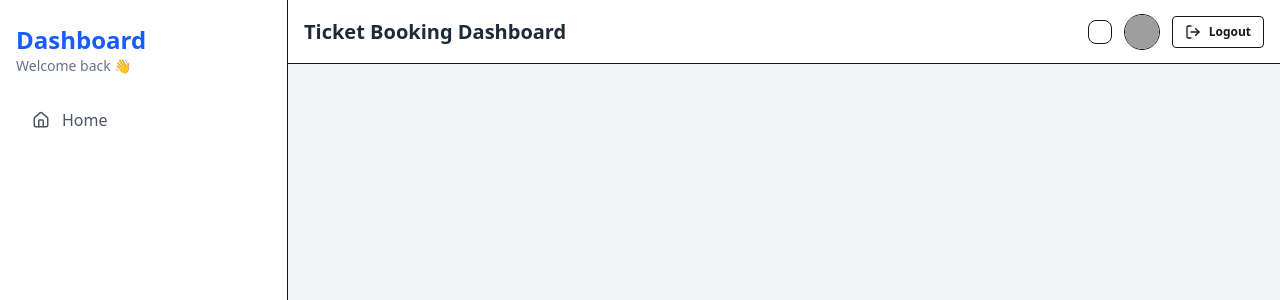
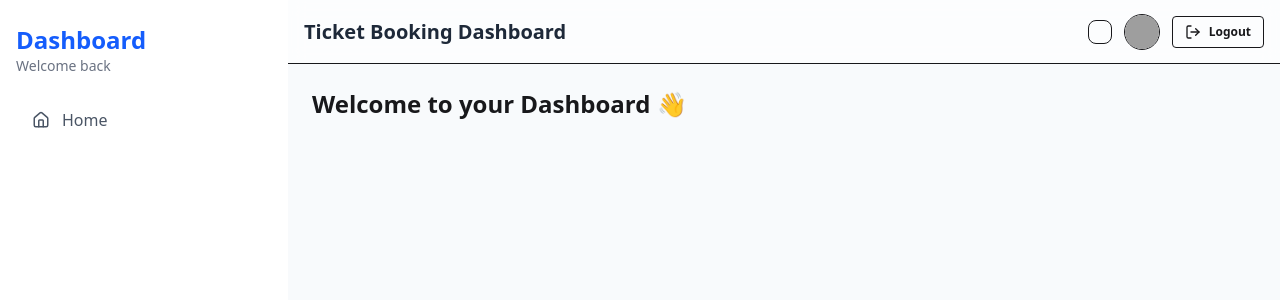
Before and after one commit to Badsha012/online--ticket-booking-platform-client-side, a React (Vite) app: page /dashboard in a window 1280 px wide. Shown: the top 300 px of the page. Built offline with nearby package versions, Linux system fonts and the light colour scheme; no server answers; grey boxes are pictures that could not be loaded.

Commit message:
added a new file

```diff
--- a/src/Layout/Dashboard/DashboardLayout.jsx
+++ b/src/Layout/Dashboard/DashboardLayout.jsx
@@ -15,13 +15,13 @@ const DashboardLayout = () => {
     }`;
 
   return (
-    <div className="drawer lg:drawer-open min-h-screen bg-gray-100">
+    <div className="drawer lg:drawer-open min-h-screen bg-slate-100">
       <input id="dashboard-drawer" type="checkbox" className="drawer-toggle" />
 
       {/* MAIN */}
       <div className="drawer-content flex flex-col">
         {/* TOP NAV */}
-        <header className="navbar bg-white border-b sticky top-0 z-50 px-4">
+        <header className="navbar bg-white/80 backdrop-blur border-b sticky top-0 z-50 px-4">
           <div className="flex-none lg:hidden">
             <label htmlFor="dashboard-drawer" className="btn btn-ghost btn-square">☰</label>
           </div>
@@ -45,7 +45,7 @@ const DashboardLayout = () => {
         </header>
 
         {/* PAGE CONTENT */}
-        <main className="p-6 flex-1">
+        <main className="p-6 flex-1 bg-slate-50">
           <Outlet />
         </main>
       </div>
@@ -54,10 +54,10 @@ const DashboardLayout = () => {
       <div className="drawer-side">
         <label htmlFor="dashboard-drawer" className="drawer-overlay"></label>
 
-        <aside className="w-72 bg-white border-r min-h-screen px-4 py-6">
+        <aside className="w-72 bg-white min-h-screen px-4 py-6 shadow-lg">
           <div className="mb-6">
             <h2 className="text-2xl font-bold text-blue-600">Dashboard</h2>
-            <p className="text-sm text-gray-500">Welcome back 👋</p>
+            <p className="text-sm text-gray-500">Welcome back</p>
           </div>
 
           <nav className="space-y-2">
--- /dev/null
+++ b/src/Page/Dashboardpage/User/UserDashboardHome.jsx
@@ -0,0 +1,12 @@
+// Page/Dashboardpage/User/UserDashboardHome.jsx
+const UserDashboardHome = () => {
+  return (
+    <div>
+      <h2 className="text-2xl font-bold mb-6">
+        Welcome to your Dashboard 👋
+      </h2>
+    </div>
+  );
+};
+
+export default UserDashboardHome;
--- a/src/Page/Dashboardpage/User/UserProfile.jsx
+++ b/src/Page/Dashboardpage/User/UserProfile.jsx
@@ -1,68 +1,16 @@
-import React from "react";
+// Page/Dashboardpage/User/UserProfile.jsx
 import { useAuth } from "../../../hooks/useAuth";
 
 const UserProfile = () => {
-  const { user, loading } = useAuth();
-
-  // Handle loading state
-  if (loading) {
-    return (
-      <div className="flex justify-center items-center h-64">
-        <span className="loading loading-spinner loading-lg text-blue-600"></span>
-      </div>
-    );
-  }
-
-  // If user not found
-  if (!user) {
-    return (
-      <div className="text-center text-red-600 text-xl font-semibold mt-10">
-        User not found!
-      </div>
-    );
-  }
+  const { user } = useAuth();
 
   return (
-    <div className="max-w-3xl mx-auto bg-white shadow-xl rounded-2xl p-10 border mt-6">
-
-      <h1 className="text-3xl font-bold text-blue-700 mb-8 text-center">
-        User Profile
-      </h1>
-
-      <div className="flex flex-col items-center gap-6">
-
-        {/* Profile Image */}
-        <img
-          src={user.photoURL || "https://i.ibb.co/4pDNDk1/avatar.png"}
-          alt="User Avatar"
-          className="w-32 h-32 rounded-full shadow-xl border-2 border-blue-200"
-        />
-
-        {/* Personal Info */}
-        <div className="w-full space-y-4">
-
-          <ProfileRow label="Full Name" value={user.displayName || "Not provided"} />
-          <ProfileRow label="Email" value={user.email} />
-          <ProfileRow label="Role" value={user.role || "user"} />
-          <ProfileRow label="User ID" value={user.uid} />
-
-        </div>
-      </div>
-
-      {/* Update Button */}
-      <div className="text-center mt-8">
-        <button className="btn btn-primary px-8">Edit Profile</button>
-      </div>
+    <div className="bg-white p-6 rounded-xl max-w-xl">
+      <h2 className="text-xl font-bold mb-4">Profile</h2>
+      <p><b>Email:</b> {user.email}</p>
+      <p><b>Role:</b> {user.role}</p>
     </div>
   );
 };
 
-// Reusable Row Component
-const ProfileRow = ({ label, value }) => (
-  <div className="flex justify-between bg-gray-50 p-4 rounded-lg shadow-sm">
-    <span className="font-semibold text-gray-700">{label}:</span>
-    <span className="text-gray-900">{value}</span>
-  </div>
-);
-
 export default UserProfile;
--- a/src/Router/RouterProvider.jsx
+++ b/src/Router/RouterProvider.jsx
@@ -4,6 +4,7 @@ import DashboardLayout from "../Layout/Dashboard/DashboardLayout";
 import About from "../Page/About";
 import Contact from "../Page/Contact";
 import UserBooking from "../Page/Dashboardpage/User/UserBooking";
+import UserDashboardHome from "../Page/Dashboardpage/User/UserDashboardHome";
 import UserProfile from "../Page/Dashboardpage/User/UserProfile";
 import Home from "../Page/Home";
 import Login from "../Page/Login";
@@ -84,6 +85,10 @@ const router = createBrowserRouter([
     path: "/dashboard",
     element: <DashboardLayout />,
       children: [
+        {
+          index:true,
+          element:<UserDashboardHome></UserDashboardHome>,
+        },
       {
         path: "profile",
         element: <UserProfile />,
@@ -91,9 +96,8 @@ const router = createBrowserRouter([
       {
         path:"my-bookings",
         element:<UserBooking></UserBooking>,
+      },
 
-
-      }
     ],
   },
 ]);
```
